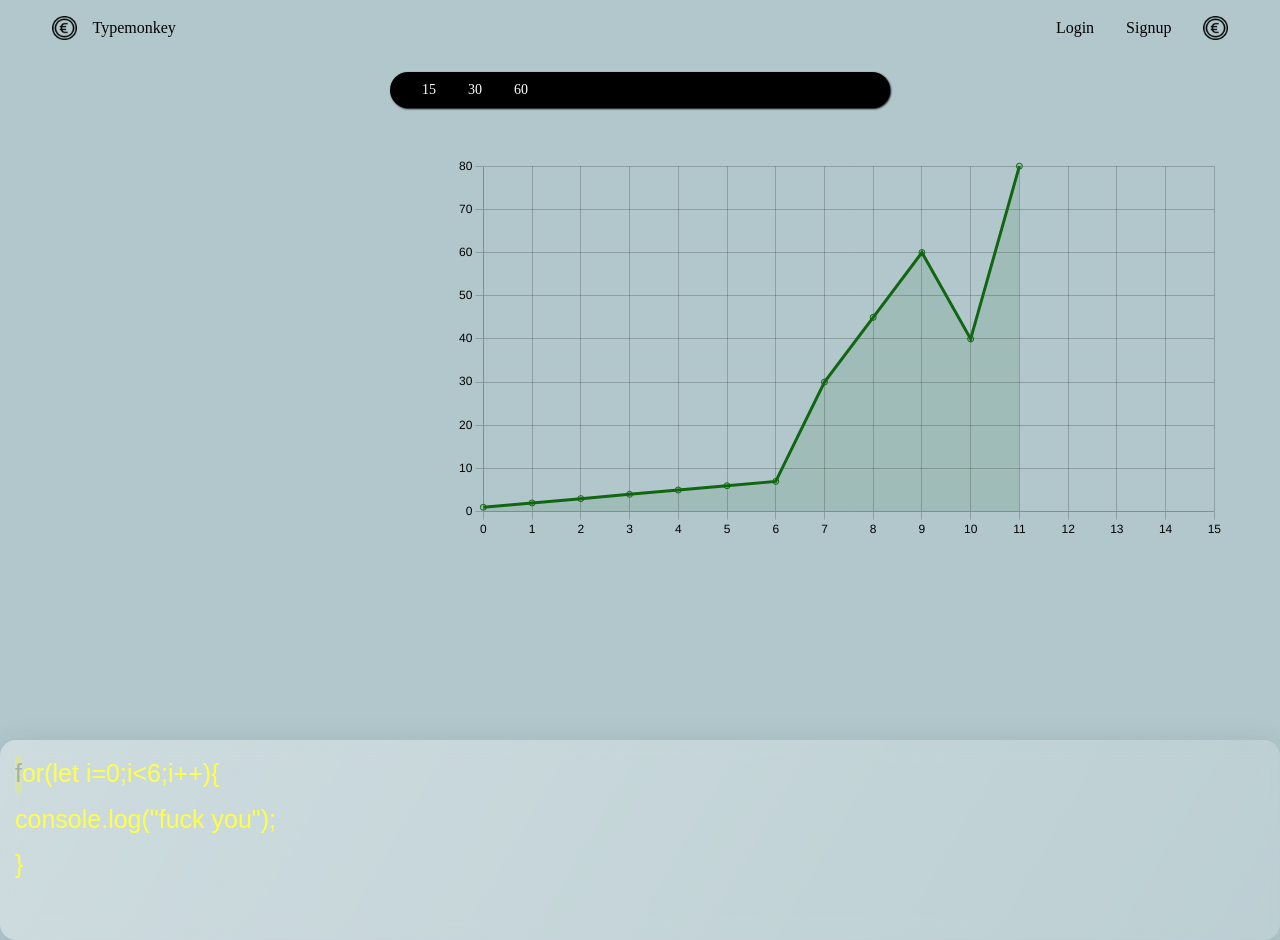
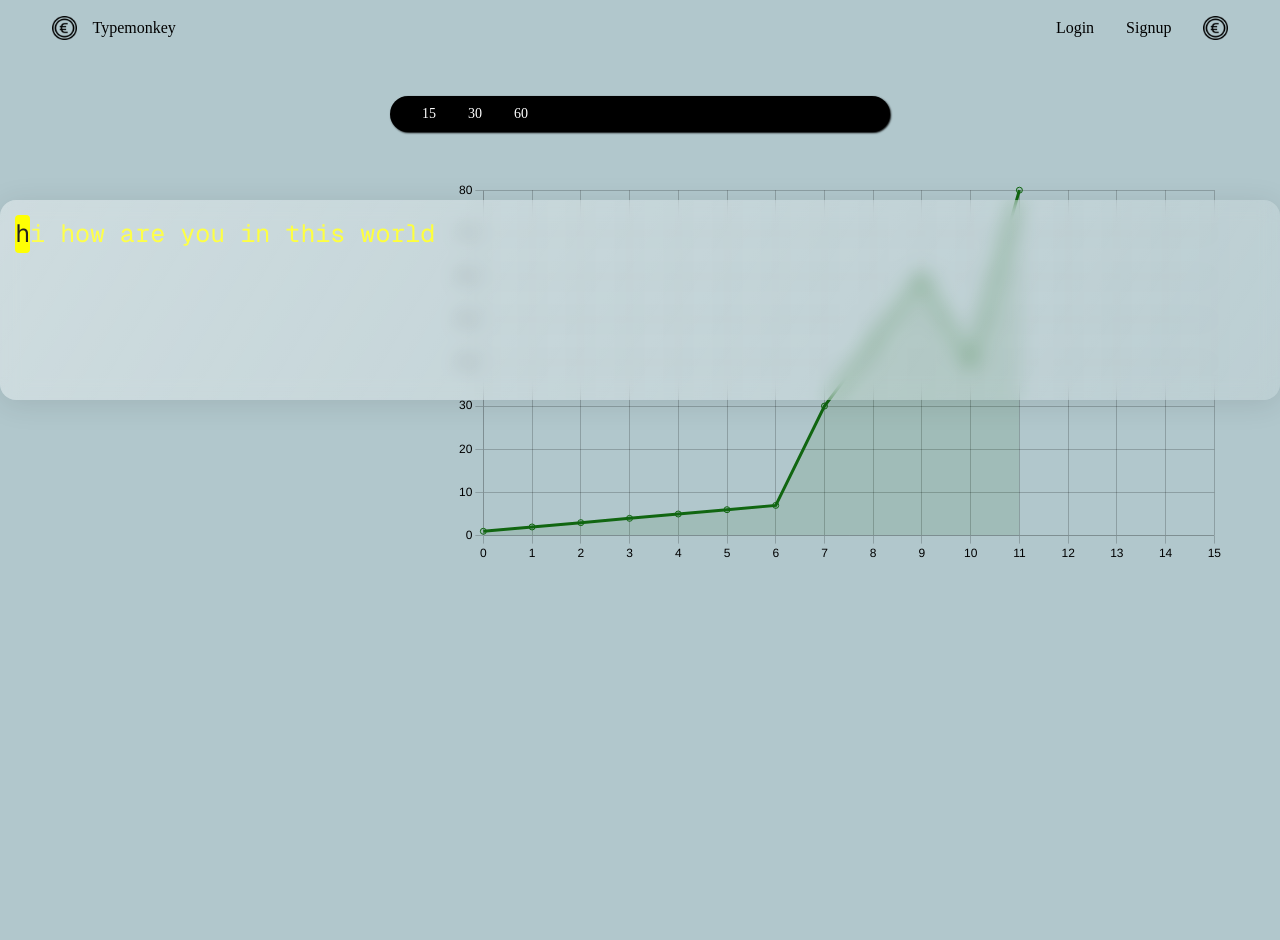
Before and after one commit to Mat-hew-24/typing-test-app, a Next.js app: page / in a window 1280 px wide. After the commit the page ends 800 px from the top, so only its background shows below. Built offline with nearby package versions, Linux system fonts and the light colour scheme.

Commit message:
changed font

```diff
--- a/app/components/mainPage.module.css
+++ b/app/components/mainPage.module.css
@@ -16,9 +16,9 @@
   border-radius: 16px;
   box-shadow: 0 4px 30px rgba(0, 0, 0, 0.1);
   overflow: hidden;
-  position: relative;
-  font-family: Arial, Helvetica, sans-serif;
-  font-weight: 300;
+  position: fixed;
+  font-family: var(--font-geist-mono);
+  font-weight: 400;
   font-size: 25px;
   color: #feff04;
   resize: none;
--- a/app/components/typingBox.tsx
+++ b/app/components/typingBox.tsx
@@ -7,9 +7,7 @@ function strToNestedArray(str: string): string[][] {
   return str.split("\n").map((line) => [...line]);
 }
 
-const targetText = `for(let i=0;i<6;i++){
-console.log("fuck you");
-}`;
+const targetText = `hi how are you in this world`;
 export default function TypingBox() {
   const [userInput, setUserInput] = useState("");
   const lettersArr = strToNestedArray(targetText);
@@ -26,7 +24,7 @@ export default function TypingBox() {
   let inputIndex = 0;
 
   return (
-    <div>
+    <div className={styles.mainBox}>
       <textarea
         value={userInput}
         onChange={handleChange}
--- a/app/layout.tsx
+++ b/app/layout.tsx
@@ -29,7 +29,6 @@ export default function RootLayout({
         className={`${geistSans.variable} ${geistMono.variable} antialiased`}
       >
         {children}
-        <TypingBox />
       </body>
     </html>
   );
--- a/app/page.tsx
+++ b/app/page.tsx
@@ -1,52 +1,53 @@
-'use client'
+"use client";
 
 import Bar from "./components/bar";
-import LineChart from "./components/chart"
-import { useState,useEffect } from "react";
+import LineChart from "./components/chart";
+import { useState, useEffect } from "react";
 import Loading from "./loading";
 import Navbar from "./components/navbar";
-
+import TypingBox from "./components/typingBox";
 
 export default function Home() {
-  const [time,setTime] = useState([0,1,2,3,4,5,6,7,8,9,10,11,12,13,14,15]);
-  const [isValid,setIsValid]= useState(false);
-  const [hideNav,setHideNav]=useState(true);
+  const [time, setTime] = useState([
+    0, 1, 2, 3, 4, 5, 6, 7, 8, 9, 10, 11, 12, 13, 14, 15,
+  ]);
+  const [isValid, setIsValid] = useState(false);
+  const [hideNav, setHideNav] = useState(true);
 
-
-
-  function changeTime(x:number){
-    const newTime=[];
-    for (let i=0;i<x+1;i++){
+  function changeTime(x: number) {
+    const newTime = [];
+    for (let i = 0; i < x + 1; i++) {
       newTime.push(i);
     }
     setTime(newTime);
   }
 
-  useEffect(()=>{
-    const timeval = setTimeout(()=>{
+  useEffect(() => {
+    const timeval = setTimeout(() => {
       setIsValid(true);
       setHideNav(false);
-    },1000);
+    }, 1000);
 
-    return () => { clearTimeout(timeval)}
-  },[])
+    return () => {
+      clearTimeout(timeval);
+    };
+  }, []);
 
   return (
     <>
-    {!hideNav &&
-     <Navbar/>
-    }
-    {isValid &&
-    <div className="flex flex-col items-center">
-      <Bar setIsValid={setIsValid} changeTime={changeTime}/>
-      <LineChart time={time}/>
-    </div>
-    }
+      {!hideNav && <Navbar />}
+      <br />
+      {isValid && (
+        <div>
+          <div className="flex flex-col items-center">
+            <Bar setIsValid={setIsValid} changeTime={changeTime} />
+            <LineChart time={time} />
+          </div>
+          <TypingBox />
+        </div>
+      )}
 
-    {!isValid && <Loading/>}
+      {!isValid && <Loading />}
     </>
-  )
-
-
-
+  );
 }
```
